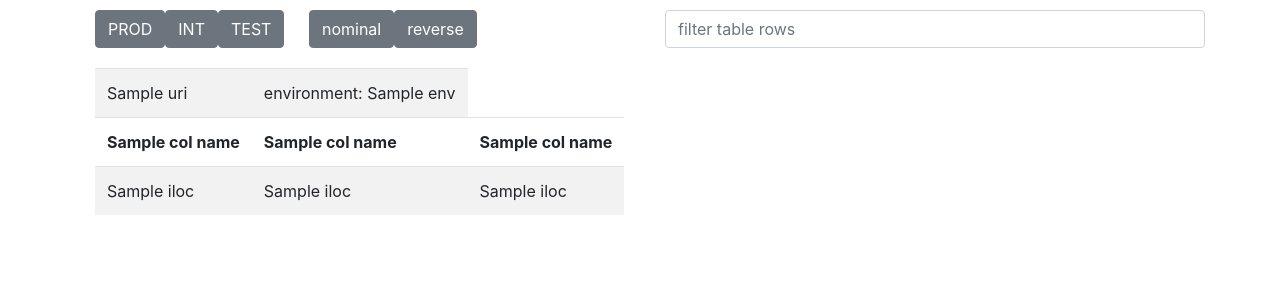
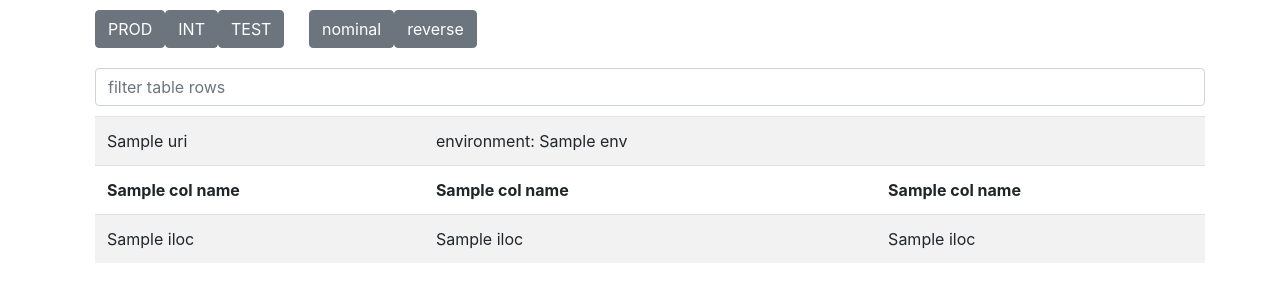
Before and after one commit to bequrios/flader, a Flask app: template templates/dataframe.html in a window 1280 px wide. Shown: the top 302 px of the page. Run offline with Flask 3, Linux system fonts and the light colour scheme; the template is opened without the code that fills it: most values are stand-ins (such as "Sample title", 1, 10 or a date in 2020); some libraries are stand-ins or nearby versions.

Commit message:
update layout

```diff
--- a/templates/dataframe.html
+++ b/templates/dataframe.html
@@ -20,8 +20,6 @@
 </head>
 <body>
     <div class="container">
-        <div class="row">
-            <div class="col">
                 <div class="btn-group btn-group-margin" role="group" aria-label="env">
                     <a href="{{ 'https://flader.di.digisus-lab.ch/?uri=' + uri + '&env=prod&dir=' + dir }}">
                         <button type="button" class="btn btn-secondary {% if env == 'prod' %}active{% endif %}">PROD</button>
@@ -42,17 +40,13 @@
                         <button type="button" class="btn btn-secondary {% if dir == 'reverse' %}active{% endif %}">reverse</button>
                     </a>
                 </div>
-            </div>
-            <div class="col">
                 <input type="text" id="table-filter" placeholder="filter table rows" class="form-control">
-            </div>
-        </div>
-        <div class="row">
-            <div class="col">
-                <table id="result-table" class="table table-striped table-responsive">
+
+                <table id="result-table" class="table table-striped">
                     <tr>
                         <td>{{ uri }}</td>
                         <td>environment: {{ env }}</td>
+                        <td></td>
                     </tr>
                     <tr>
                         <th>{{col_names[0]}}</th>
@@ -67,8 +61,6 @@
                     </tr>
                     {% endfor %}
                 </table>
-            </div>
-        </div>
     </div>
     <script>
         document.getElementById("table-filter").addEventListener("keyup", function() {
@@ -96,5 +88,6 @@
             }
         }
     </script>
+    <script src="https://cdn.jsdelivr.net/npm/bootstrap@5.0.0/dist/js/bootstrap.bundle.min.js"></script>
 </body>
 </html>
```
